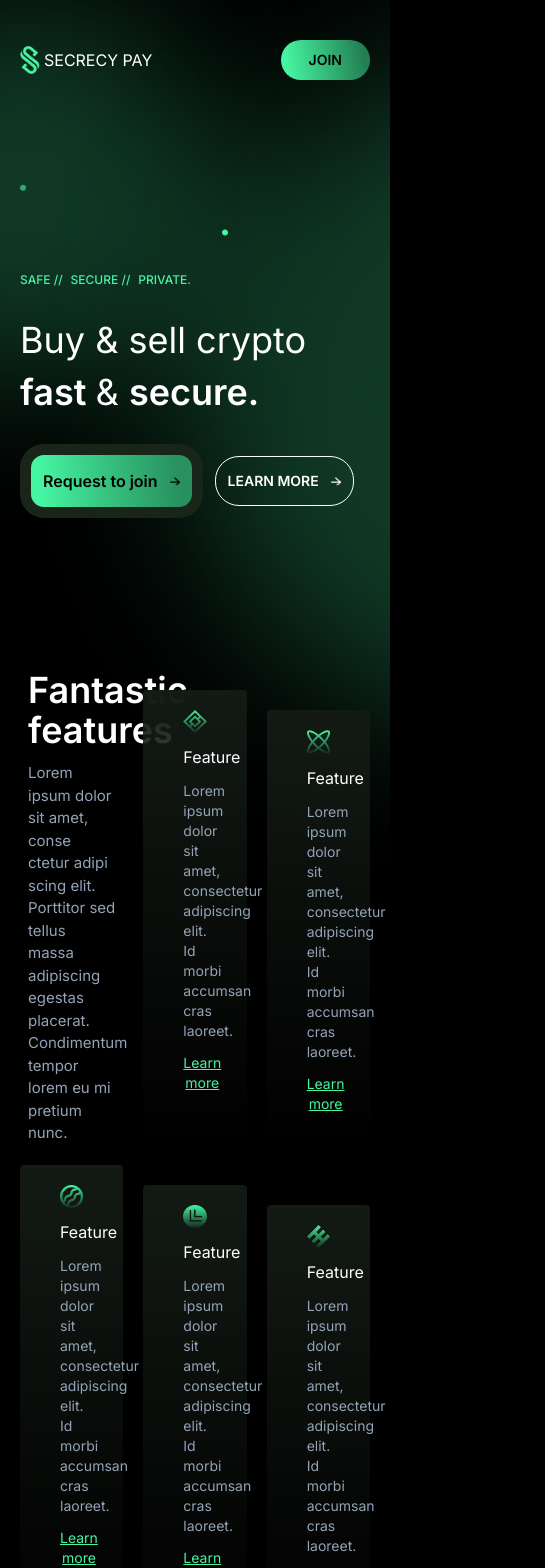
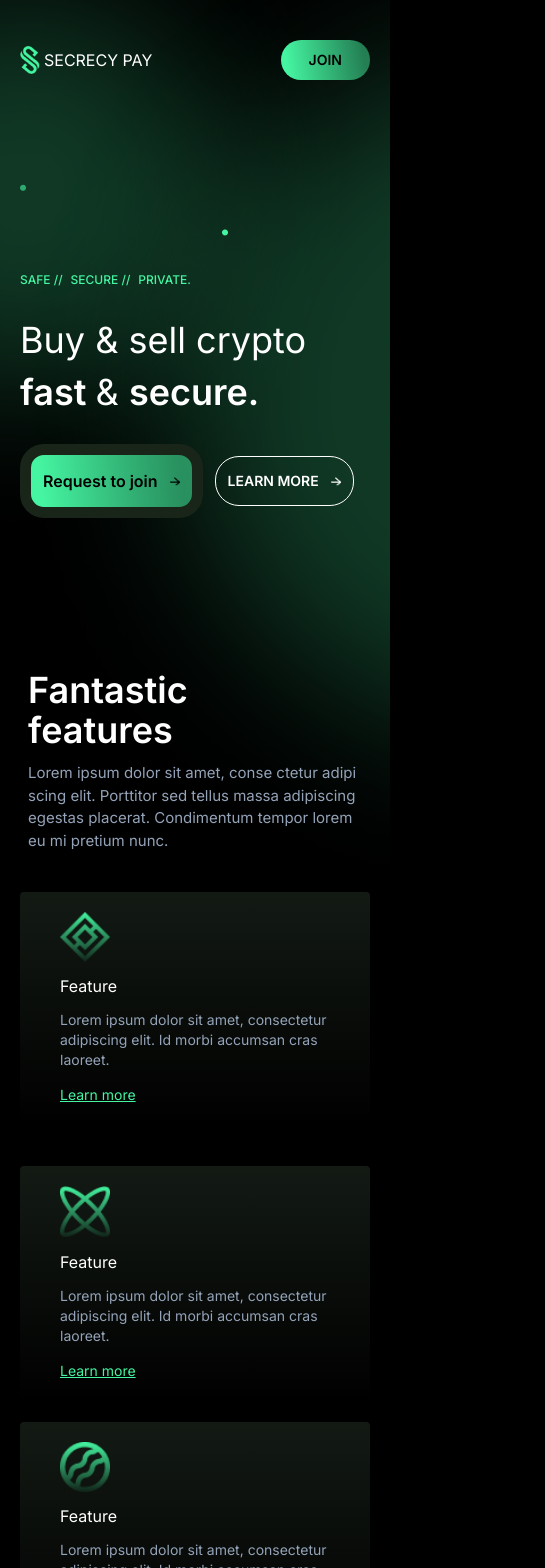
Before and after one commit to Isah-Hamza/secrecypay, a Next.js app: page / in a window 390 px wide. Shown: the top 1568 px of the page, 545 px wide, since content can reach past the window. Built offline with nearby package versions, Linux system fonts and the light colour scheme.

Commit message:
responsiveness wip

```diff
--- a/app/page.jsx
+++ b/app/page.jsx
@@ -188,7 +188,7 @@ export default function Home() {
                 </div>
               </div>
             </div>
-            <div className="relative z-20 features grid grid-cols-3 gap-5">
+            <div className="hidden relative z-20 features md:grid grid-cols-3 gap-5">
               <div className="px-2">
                 <h4 className="font-semibold leading-10 mb-3 text-4xl">
                   Fantastic <br /> features
@@ -220,7 +220,43 @@ export default function Home() {
                 </div>
               ))}
             </div>
-            <div className="relative z-20 mt-28 flex justify-center items-center gap-14">
+            <div className="relative z-20 features grid gap-5">
+              <div className="px-2">
+                <h4 className="font-semibold leading-10 mb-3 text-4xl">
+                  Fantastic <br /> features
+                </h4>
+                <p className="text-slate-400 text-[15px]">
+                  Lorem ipsum dolor sit amet, conse ctetur adipi scing elit.
+                  Porttitor sed tellus massa adipiscing egestas placerat.
+                  Condimentum tempor lorem eu mi pretium nunc.
+                </p>
+              </div>
+              <div className="">
+                {features.map((item, idx) => (
+                  <div
+                    className={`feature-${
+                      idx + 1
+                    } mb-5 feature transition-all duration-300 ease-linear cursor-pointer p-5 px-10 rounded`}
+                    key={idx}
+                  >
+                    <Image
+                      src={item.img}
+                      width={50}
+                      height={50}
+                      alt={item.title}
+                    />
+                    <p className="my-3">{item.title}</p>
+                    <p className="text-sm mb-3 text-slate-400">
+                      {item.content}
+                    </p>
+                    <button className="text-primary underline text-sm">
+                      Learn more
+                    </button>
+                  </div>
+                ))}
+              </div>
+            </div>
+            <div className="relative z-20 mt-16 md:mt-28 flex justify-center items-center gap-2 md:gap-14">
               {logos.map((item, idx) => (
                 <Image
                   key={idx}
@@ -235,7 +271,7 @@ export default function Home() {
               <p className="text-lg text-slate-500 text-center">
                 Available in these countries
               </p>
-              <div className="flex items-center justify-center gap-5 md:gap-10 mt-10">
+              <div className="overflow-x-auto flex items-center justify-center gap-5 md:gap-10 mt-10">
                 {countries.map((item, idx) => (
                   <Image
                     key={idx}
@@ -251,7 +287,7 @@ export default function Home() {
           </div>
         </main>
       </div>
-      <div className="bg-[#ebeff5] min-h-[200px] py-14">
+      <div className="bg-[#ebeff5] min-h-[200px] px-5 md:px-0 py-14">
         <div className="max-w-[700px] m-auto">
           <h3 className="text-2xl text-center font-semibold">
             Fantastic features
@@ -261,7 +297,7 @@ export default function Home() {
             sed tellus <br /> adipiscing egestas placerat. Condimentum tempor
             lorem eu mi pretium nunc.
           </p>
-          <div className="mt-7 text-white bg-black rounded-lg p-10 px-24">
+          <div className="mt-7 text-white bg-black rounded-lg p-5 md:p-10 md:px-24">
             <h3 className="text-3xl text-center font-semibold tracking-wider leading-9">
               Our Membership <br />
               is almost here
@@ -315,11 +351,11 @@ export default function Home() {
           <p className="text-slate-400 text-sm mb-10">
             Lorem ipsum dolor sit amet, consectetur adipiscing elit.
           </p>
-          <div className="mt-10 flex items-start gap-20 max-w-5xl m-auto">
-            <div className="grid gap-5">
+          <div className="mt-10 flex flex-col md:flex-row md:items-start gap-20 max-w-5xl m-auto">
+            <div className="overflow-x-auto flex md:grid gap-5">
               {categories.map((item, idx) => (
                 <button
-                key={idx}
+                  key={idx}
                   onClick={() => setActiveCategory(idx)}
                   className={`px-7 py-3 rounded-md text-sm ${
                     activeCategory == idx && "bg-[#191919] text-white"
```
